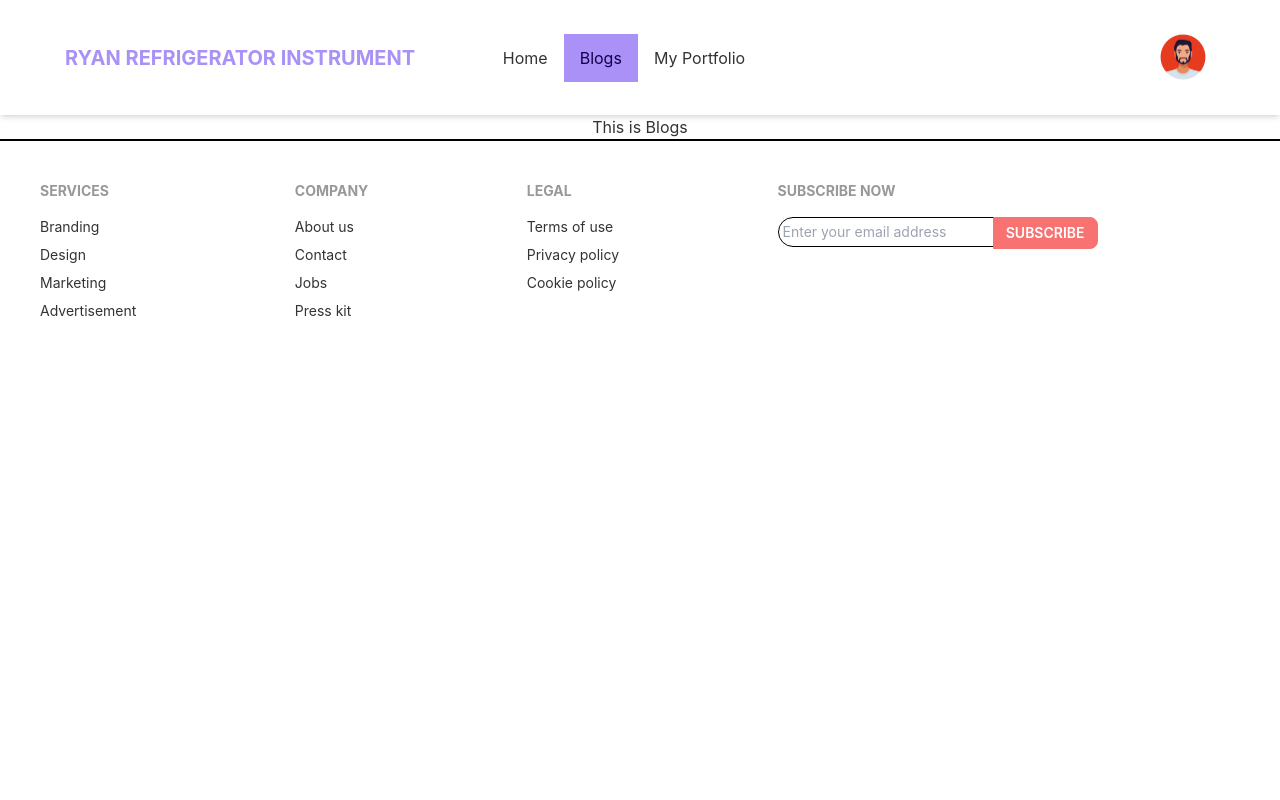
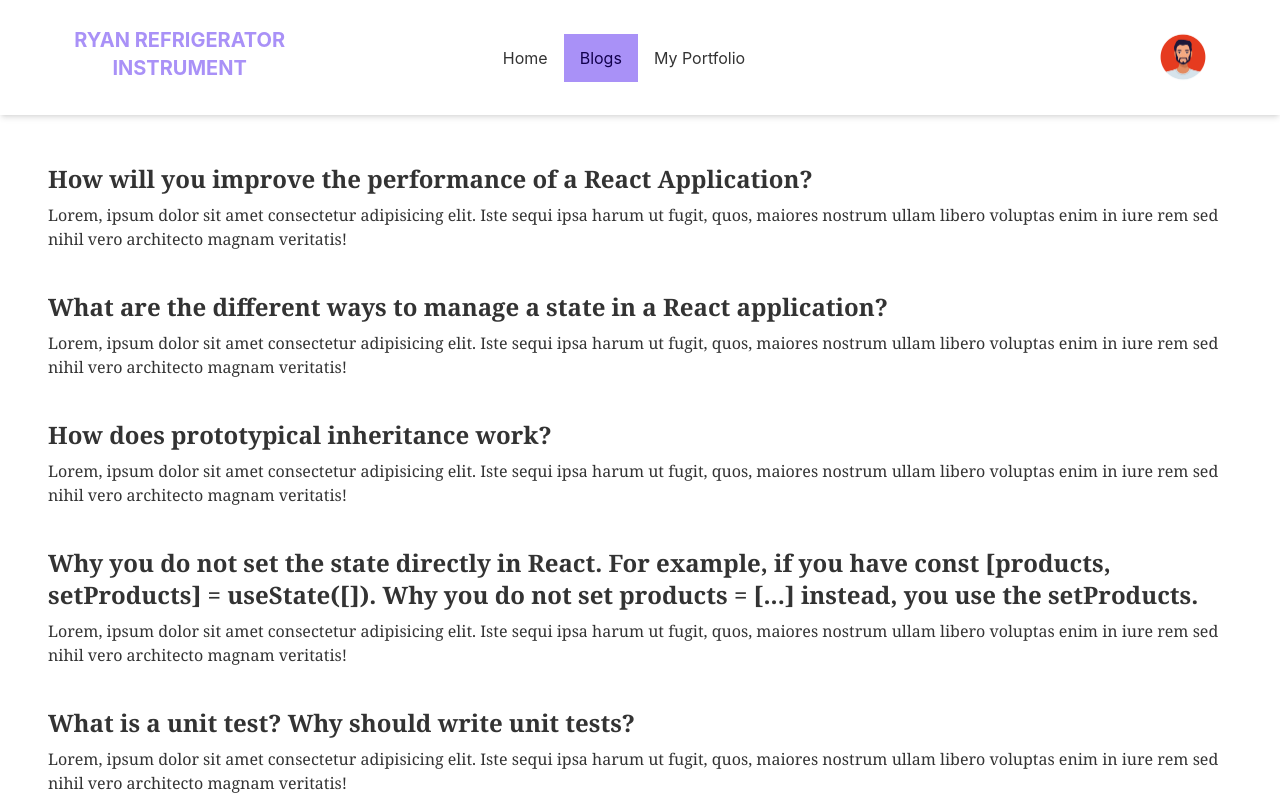
Before and after one commit to CodeWithShamim/manufacturer-website-client-side, a React (Create React App) app: page /blogs in a window 1280 px wide. Shown: the top 800 px of the page. Built offline with nearby package versions, Linux system fonts and the light colour scheme; no server answers; the HTML template or start-up script is replaced by a standard one.

Commit message:
blogs added

```diff
--- a/src/components/Blogs/Blogs.js
+++ b/src/components/Blogs/Blogs.js
@@ -2,8 +2,68 @@ import React from "react";
 
 const Blogs = () => {
   return (
-    <div>
-      <h1>This is Blogs</h1>
+    <div className="text-left p-4 md:p-12 font-serif">
+      {/* ___question 1___  */}
+      <div>
+        <h1 className="text-lg md:xl lg:text-2xl text-left text-gray-black font-semibold pb-2">
+          How will you improve the performance of a React Application?
+        </h1>
+        <p>
+          Lorem, ipsum dolor sit amet consectetur adipisicing elit. Iste sequi
+          ipsa harum ut fugit, quos, maiores nostrum ullam libero voluptas enim
+          in iure rem sed nihil vero architecto magnam veritatis!
+        </p>
+      </div>
+
+      {/* ___question 2___  */}
+      <div className="mt-10">
+        <h1 className="text-lg md:xl lg:text-2xl text-left text-gray-black font-semibold pb-2">
+          What are the different ways to manage a state in a React application?
+        </h1>
+        <p>
+          Lorem, ipsum dolor sit amet consectetur adipisicing elit. Iste sequi
+          ipsa harum ut fugit, quos, maiores nostrum ullam libero voluptas enim
+          in iure rem sed nihil vero architecto magnam veritatis!
+        </p>
+      </div>
+
+      {/* ___question 3___  */}
+      <div className="mt-10">
+        <h1 className="text-lg md:xl lg:text-2xl text-left text-gray-black font-semibold pb-2">
+          How does prototypical inheritance work?
+        </h1>
+        <p>
+          Lorem, ipsum dolor sit amet consectetur adipisicing elit. Iste sequi
+          ipsa harum ut fugit, quos, maiores nostrum ullam libero voluptas enim
+          in iure rem sed nihil vero architecto magnam veritatis!
+        </p>
+      </div>
+
+      {/* ___question 4___  */}
+      <div className="mt-10">
+        <h1 className="text-lg md:xl lg:text-2xl text-left text-gray-black font-semibold pb-2">
+          Why you do not set the state directly in React. For example, if you
+          have const [products, setProducts] = useState([]). Why you do not set
+          products = [...] instead, you use the setProducts.
+        </h1>
+        <p>
+          Lorem, ipsum dolor sit amet consectetur adipisicing elit. Iste sequi
+          ipsa harum ut fugit, quos, maiores nostrum ullam libero voluptas enim
+          in iure rem sed nihil vero architecto magnam veritatis!
+        </p>
+      </div>
+
+      {/* ___question 5___  */}
+      <div className="mt-10">
+        <h1 className="text-lg md:xl lg:text-2xl text-left text-gray-black font-semibold pb-2">
+          What is a unit test? Why should write unit tests?
+        </h1>
+        <p>
+          Lorem, ipsum dolor sit amet consectetur adipisicing elit. Iste sequi
+          ipsa harum ut fugit, quos, maiores nostrum ullam libero voluptas enim
+          in iure rem sed nihil vero architecto magnam veritatis!
+        </p>
+      </div>
     </div>
   );
 };
--- a/src/components/Shared/Navbar.js
+++ b/src/components/Shared/Navbar.js
@@ -56,7 +56,7 @@ const Navbar = () => {
           {/* _________logo / name_________ */}
           <NavLink
             to="/"
-            className="btn btn-ghost text-primary normal-case md:uppercase md:text-xl font-bold"
+            className="w-3/5 pb-2 lg:pb-16 btn btn-ghost text-primary normal-case md:uppercase text-md lg:text-xl font-bold"
           >
             Ryan Refrigerator Instrument
           </NavLink>
```
